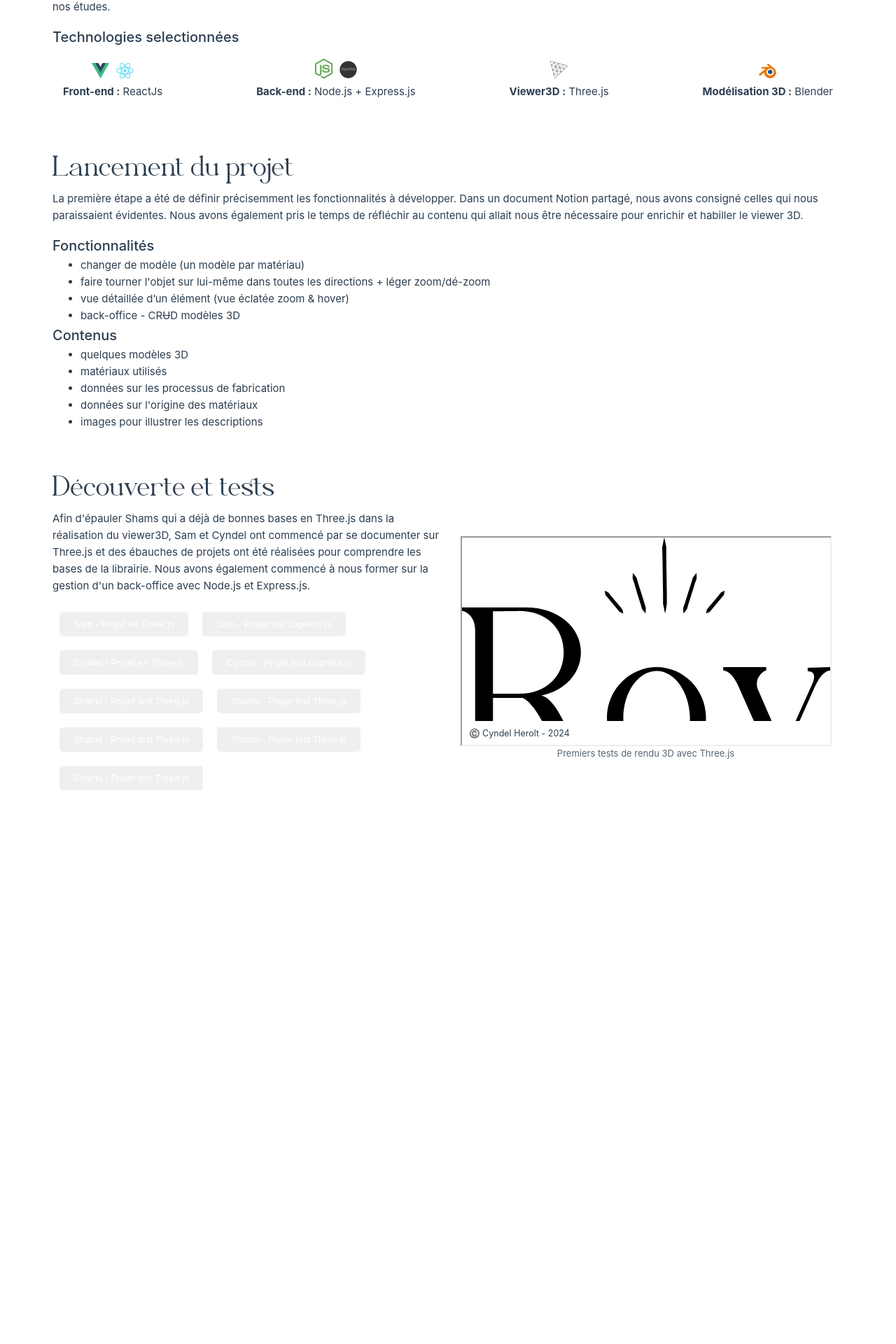
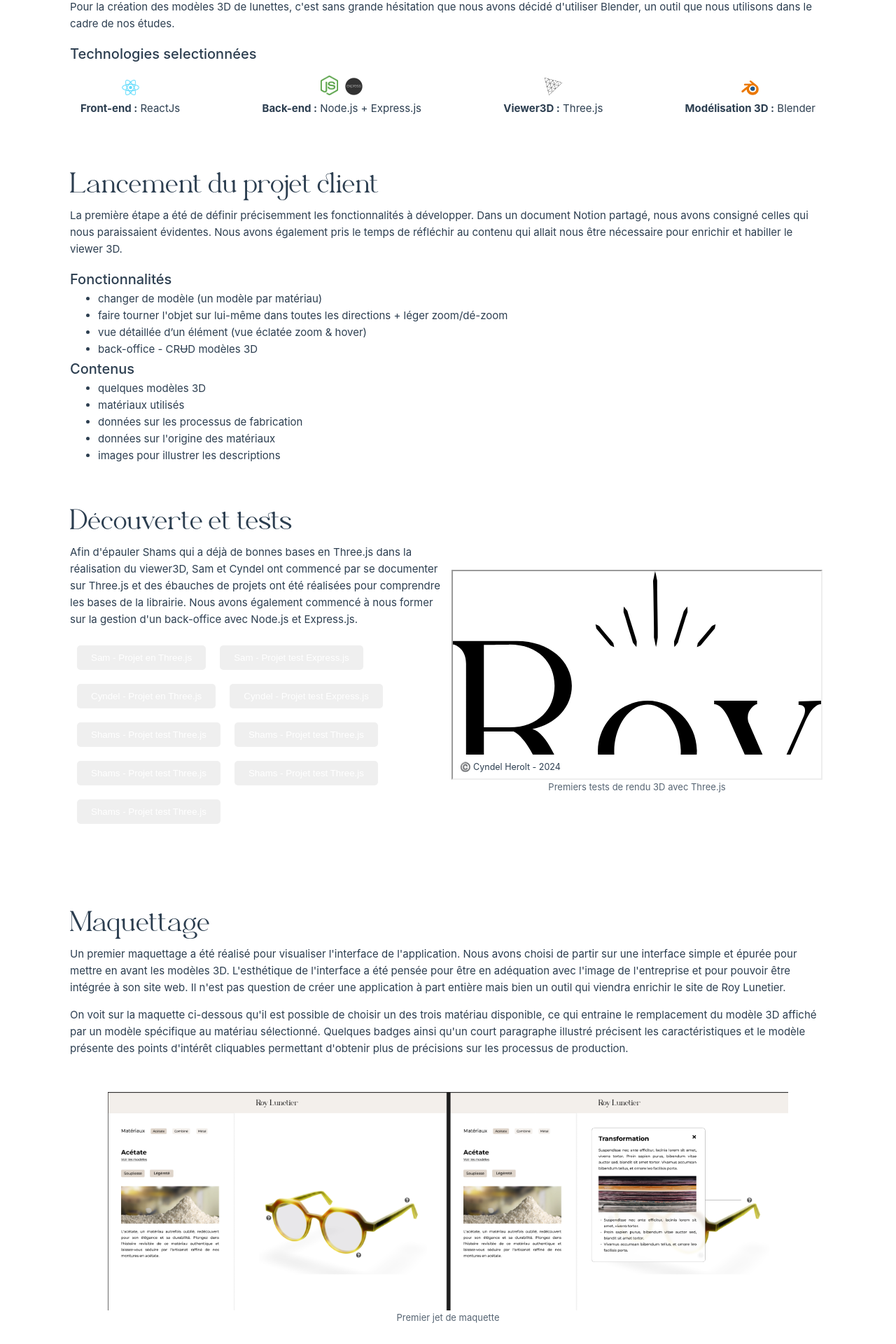
Before and after one commit to CyndelHerolt/royLunettier, a Vue app: page /demarche in a window 1280 px wide. Shown: the part 1116-3036 px from the top of the page at 70% size. Before the commit the page ends 2505 px from the top, so only its background shows below. Built offline with nearby package versions, Linux system fonts and the light colour scheme.

Commit message:
wip: Demarche - Maquettage

```diff
--- a/src/assets/main.css
+++ b/src/assets/main.css
@@ -16,7 +16,7 @@
 
 @media (min-width: 1024px) {
   main {
-    padding: 150px 75px;
+    padding: 150px 100px;
   }
 
   header {
--- a/src/views/DemarcheView.vue
+++ b/src/views/DemarcheView.vue
@@ -62,7 +62,10 @@
           Pour autant, il ne s'agit pas seulement de se reposer sur les compétences de Shams car nous devons tous les
           trois apporter une contribution équivalente au projet. Sam et Cyndel sont spécialisés dans le développement
           back et prendront le temps de découvrir et d'apprendre à maîtriser le développement d'un back-office via
-          Node.js et Express.js dans un environnement plutôt orienté front-end. Notre introduction à React.js dans le cadre des cours de notre formation nous permettra également de réaliser le site qui abritera le viewer3D. Surtout que React.js permet une utilisation plus simple de Three.js. Grâce à R3F (React Three Fiber) le développement d'interface Three.js dans un environnement en React.js se voit étonnemment simplifié.
+          Node.js et Express.js dans un environnement plutôt orienté front-end. Notre introduction à React.js dans le
+          cadre des cours de notre formation nous permettra également de réaliser le site qui abritera le viewer3D.
+          Surtout que React.js permet une utilisation plus simple de Three.js. Grâce à R3F (React Three Fiber) le
+          développement d'interface Three.js dans un environnement en React.js se voit étonnemment simplifié.
 
           Notre apprentissage du framework front
           ReactJs sera également un atout pour la réalisation du site qui abritera le viewer3D.
@@ -73,7 +76,6 @@
         <h4>Technologies selectionnées</h4>
         <ul class="list-row">
           <li>
-            <img src="/vuejs.png" alt="logo vuejs">
             <img src="/reactjs.png" alt="logo reactjs">
             <br>
             <span class="bold">Front-end :</span> ReactJs
@@ -98,7 +100,7 @@
       </article>
     </section>
     <section>
-      <h3>Lancement du projet</h3>
+      <h3>Lancement du projet client</h3>
       <div class="bloc">
         <article>
           <p>
@@ -127,7 +129,10 @@
         <article class="middle">
           <h3>Découverte et tests</h3>
           <p>
-            Afin d'épauler Shams qui a déjà de bonnes bases en Three.js dans la réalisation du viewer3D, Sam et Cyndel ont commencé par se documenter sur Three.js et des ébauches de projets ont été réalisées pour comprendre les bases de la librairie. Nous avons également commencé à nous former sur la gestion d'un back-office avec Node.js et Express.js.
+            Afin d'épauler Shams qui a déjà de bonnes bases en Three.js dans la réalisation du viewer3D, Sam et Cyndel
+            ont commencé par se documenter sur Three.js et des ébauches de projets ont été réalisées pour comprendre les
+            bases de la librairie. Nous avons également commencé à nous former sur la gestion d'un back-office avec
+            Node.js et Express.js.
           </p>
           <a href="https://github.com/SamChrp/three-js-test" target="_blank">
             <button>Sam - Projet en Three.js</button>
@@ -165,6 +170,25 @@
           </figcaption>
         </figure>
       </div>
+    </section>
+    <section>
+      <article>
+        <h3>Maquettage</h3>
+        <p>
+          Un premier maquettage a été réalisé pour visualiser l'interface de l'application. Nous avons choisi de partir
+          sur une interface simple et épurée pour mettre en avant les modèles 3D. L'esthétique de l'interface a été
+          pensée pour être en adéquation avec l'image de l'entreprise et pour pouvoir être intégrée à son site web. Il
+          n'est pas question de créer une application à part entière mais bien un outil qui viendra enrichir le site de
+          Roy Lunetier.
+        </p>
+        <p>On voit sur la maquette ci-dessous qu'il est possible de choisir un des trois matériau disponible, ce qui entraine le remplacement du modèle 3D affiché par un modèle spécifique au matériau sélectionné. Quelques badges ainsi qu'un court paragraphe illustré précisent les caractéristiques et le modèle présente des points d'intérêt cliquables permettant d'obtenir plus de précisions sur les processus de production.</p>
+      </article>
+      <figure style="width: 100%">
+        <img src="/maquette1.png" alt="maquette de l'interface">
+        <figcaption>
+          Premier jet de maquette
+        </figcaption>
+      </figure>
     </section>
   </main>
 </template>
```
Also changed, not shown: public/maquette1.png (added).
